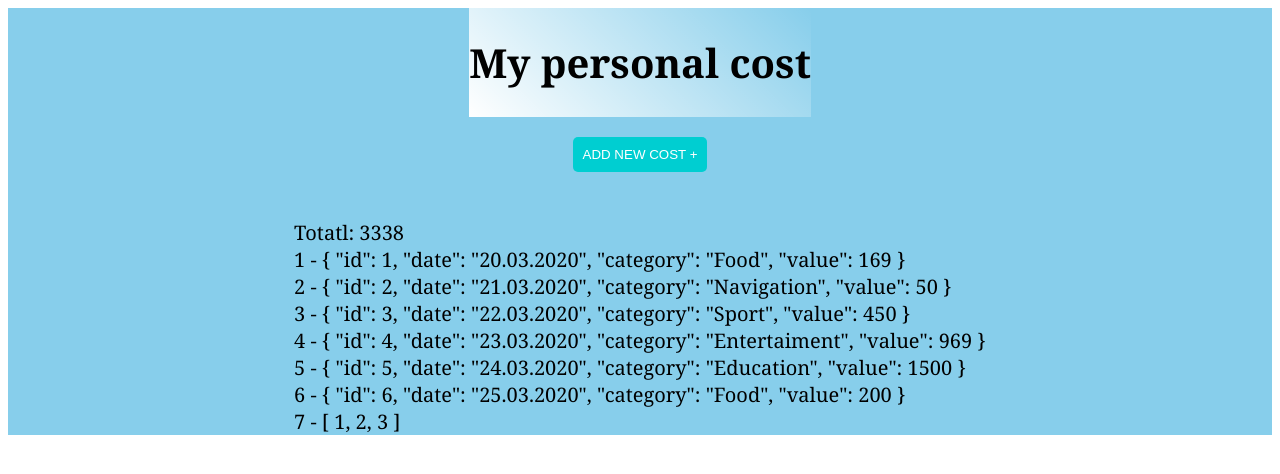
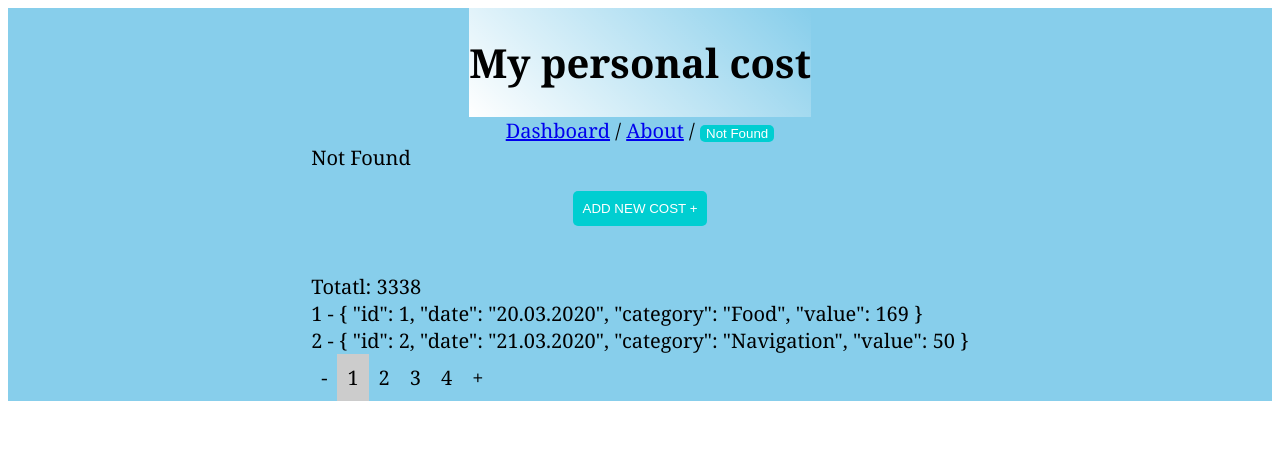
Before and after one commit to Veroniksa/personal_cost_v, a Vue app in the folder personal_cost/: page / in a window 1280 px wide. Shown: the top 474 px of the page. Built offline with nearby package versions, Linux system fonts and the light colour scheme.

Commit message:
les5/router

```diff
--- a/personal_cost/package.json
+++ b/personal_cost/package.json
@@ -10,6 +10,7 @@
   "dependencies": {
     "core-js": "^3.6.5",
     "vue": "^2.6.11",
+    "vue-router": "^3.5.2",
     "vuex": "^3.6.2"
   },
   "devDependencies": {
--- a/personal_cost/src/App.vue
+++ b/personal_cost/src/App.vue
@@ -3,12 +3,34 @@
     <header>
       <h1>My personal cost</h1>
     </header>
+    <div class="menu">
+      <router-link to="/dashboard">Dashboard</router-link> /
+      <router-link to="/about">About</router-link> /
+      <button @click="goToThePageNoFound">Not Found</button>
+<!--       <router-link to="/NotFound">Not Found</router-link>
+ --><!--       <a href="dashboard">Dashboard</a> /
+      <a href="about">About</a> /
+      <a href="notfound">Not Found</a> -->
+    </div>
     <main>
+      <div class="content-page">
+        <router-view></router-view>
+<!--         <About v-if="page === 'about'"/>
+        <Dashboard v-if="page === 'dashboard'"/>
+        <NotFound v-if="page === 'notfound'"/> -->
+      </div>
+
+
+
       <AddPayment @addNewPayment="addData" />
       <br/>
       Totatl: {{ getFPV }}
-      <PaymentsDisplay :list="paymentsList"/>
-
+      <PaymentsDisplay :list="currentElements"/>
+      <Pagination
+                  :cur="curPage"
+                  :n="n"
+                  :length="paymentsList.length"
+                  @paginate="onChangePage"/>
     </main>
   </div>
 </template>
@@ -16,8 +38,13 @@
 <script>
 import PaymentsDisplay from './components/PaymentsDisplay.vue'
 import AddPayment from './components/AddPayment.vue'
+import Pagination from './components/Pagination.vue'
 /*import CategorySelect from "./components/CategorySelect.vue"
 <CategorySelect :categories="categories" />*/
+
+/* import Dashboard from './views/Dashboard.vue'
+import About from './views/About.vue'
+import NotFound from './views/NotFound.vue' */
 
 import { mapMutations, mapGetters, mapActions } from 'vuex'
 
@@ -25,8 +52,18 @@
   name: 'App',
   components: {
     PaymentsDisplay,
-    //CategorySelect,
+    Pagination,
+/*     Dashboard,
+    About,
+    NotFound, */
     AddPayment
+  },
+  data(){
+    return {
+      page: '',
+      curPage: 1,
+      n: 2,
+    }
   },
   methods: {
     ...mapMutations([
@@ -43,31 +80,25 @@
       //this.paymentsList = [...this.paymentsList, data]
       this.addDataToPaymentsList(data)
     },
-/*     fetchData() {
-      return [
-        {
-          date: "28.03.2020",
-          category: "Food",
-          value: 169
-        },
-        {
-          date: "20.04.2021",
-          category: "Sport",
-          value: 400
-        },
-        {
-          date: "28.05.2020",
-          category: "Internet",
-          value: 200
-        },
-      ]
+    goToThePageNoFound(){
+      this.$router.push({name: "NotFound"})
+    },
+/*     setPage(){
+      this.page = location.pathname.slice(1)
     } */
+    onChangePage(p){
+      this.curPage = p
+    }
   },
   computed: {
     ...mapGetters({
       paymentsList: 'getPaymentList',
       categories: 'getCategoryList'
     }),
+    currentElements(){
+      const { n, curPage } = this
+      return this.paymentsList.slice(n * (curPage - 1), n* (curPage - 1)+n)
+    },
     getFPV(){
       return this.$store.getters.getFuulPaymentValue
     },
@@ -84,6 +115,21 @@
       this.fetchCategory()
     }
     //this.paymentsList = this.fetchData(),
+  },
+  mounted(){
+/*       this.setPage()
+      const links = document.querySelectorAll('a')
+      links.forEach(link =>{
+        link.addEventListener('click', event=>{
+          event.preventDefault()
+          history.pushState({}, "", link.href)
+          this.setPage()
+        })
+      })
+      window.addEventListener('popstate', this.setPage) */
+    const page = this.$route.params.page || 1
+    //console.log(page)
+    this.curPage = Number(page)
   }
 }
 </script>
--- /dev/null
+++ b/personal_cost/src/components/Pagination.vue
@@ -0,0 +1,50 @@
+
+<template>
+  <div :class="[$style.wrp]">
+    <div @click="onClick(cur - 1)">-</div>
+    <div
+      v-for="i in amount" :key="i"
+      :class="{
+        [$style.active]: cur === i
+      }"
+      @click="onClick(i)"
+    >{{ i }}</div>
+    <div @click="onClick(cur + 1)">+</div>
+  </div>
+</template>
+
+<script>
+export default {
+  props: {
+    length: Number,
+    n: Number,
+    cur: Number
+  },
+  computed: {
+    amount () {
+      return Math.ceil(this.length / this.n)
+    }
+  },
+  methods: {
+    onClick (p) {
+      if (p < 1 || p > this.amount || p === this.cur) {
+        return
+      }
+      this.$emit('paginate', p)
+    }
+  }
+}
+</script>
+
+<style module lang="scss">
+.wrp{
+    display: flex;
+    & > div {
+        padding: 10px;
+        &.active{
+            background: #ccc;
+        }
+    }
+}
+
+</style>
--- a/personal_cost/src/main.js
+++ b/personal_cost/src/main.js
@@ -2,10 +2,11 @@
 import App from './App.vue'
 
 import store from './store'
-
+import router from './router'
 Vue.config.productionTip = false
 
 new Vue({
   render: h => h(App),
-  store
+  store,
+  router
 }).$mount('#app')
--- /dev/null
+++ b/personal_cost/src/router/index.js
@@ -0,0 +1,68 @@
+import Vue from 'vue';
+import Router from 'vue-router';
+
+import Dashboard from '../views/Dashboard.vue';
+import About from '../views/About.vue';
+import NotFound from '../views/NotFound.vue';
+
+Vue.use(Router);
+
+const router = new Router({
+    mode: 'history',
+    routes: [
+        {
+            path:'/dashboard',//url
+            component: Dashboard,//quello componente che si apre
+            name: 'dashboard' //nome del url === nome del componente
+        },
+        {
+            path:'/dashboard/:page',
+            component: Dashboard,
+            name: 'dashboard'
+        },
+        {
+            path:'/about',
+            component: About,
+            name: 'about'
+        },
+        {
+            path:'/about*',
+            component: About,
+            name: 'about'
+        },
+/*         {
+            path:'/notfound',//url
+            component: NotFound,//quello che si apre
+            name: 'NotFound' //nome del url === nome del componente
+        }, */
+        {
+            path: '*',
+            component: NotFound
+        }
+    ]
+
+});
+
+const userAuth = true;
+router.beforeEach((to, from, next) => {
+    if(to.name !== 'NotFound' && !userAuth){
+        next({path: '/notFound'});
+    } else {
+        next();
+    }
+    console.log(to, from, next);
+});
+
+const getTitle = routName => {
+    return {
+        'dashboard': 'Take a look on your payments and add more!',
+        'about': 'Anything about our awesome application!',
+        'NotFound': 'Oops! Seems like we lost this page :('
+        }[routName];
+    };
+
+router.afterEach((to) => {
+    document.title = getTitle(to.name);
+});
+
+export default router;
--- a/personal_cost/src/store/index.js
+++ b/personal_cost/src/store/index.js
@@ -42,7 +42,7 @@
                         { "id": 4, "date": "23.03.2020", "category": "Entertaiment", "value": 969 },
                         { "id": 5, "date": "24.03.2020", "category": "Education", "value": 1500 },
                         { "id": 6, "date": "25.03.2020", "category": "Food", "value": 200 }
-                    ])
+                    ]);
                 },2000);
             }).then(res=>{
                 commit('setPaymentListData', res);
--- /dev/null
+++ b/personal_cost/src/views/About.vue
@@ -0,0 +1,9 @@
+<template>
+  <div>About</div>
+</template>
+
+<script>
+  export default {
+      name: "About"
+  }
+</script>
--- /dev/null
+++ b/personal_cost/src/views/Dashboard.vue
@@ -0,0 +1,9 @@
+<template>
+  <div>Dashboard</div>
+</template>
+
+<script>
+  export default {
+      name: "Dashboard"
+  }
+</script>
--- /dev/null
+++ b/personal_cost/src/views/NotFound.vue
@@ -0,0 +1,9 @@
+<template>
+  <div>Not Found</div>
+</template>
+
+<script>
+  export default {
+      name: "NotFound"
+  }
+</script>
```
Also changed, not shown: 1 other file (tests, documents, lock files or other folders).
